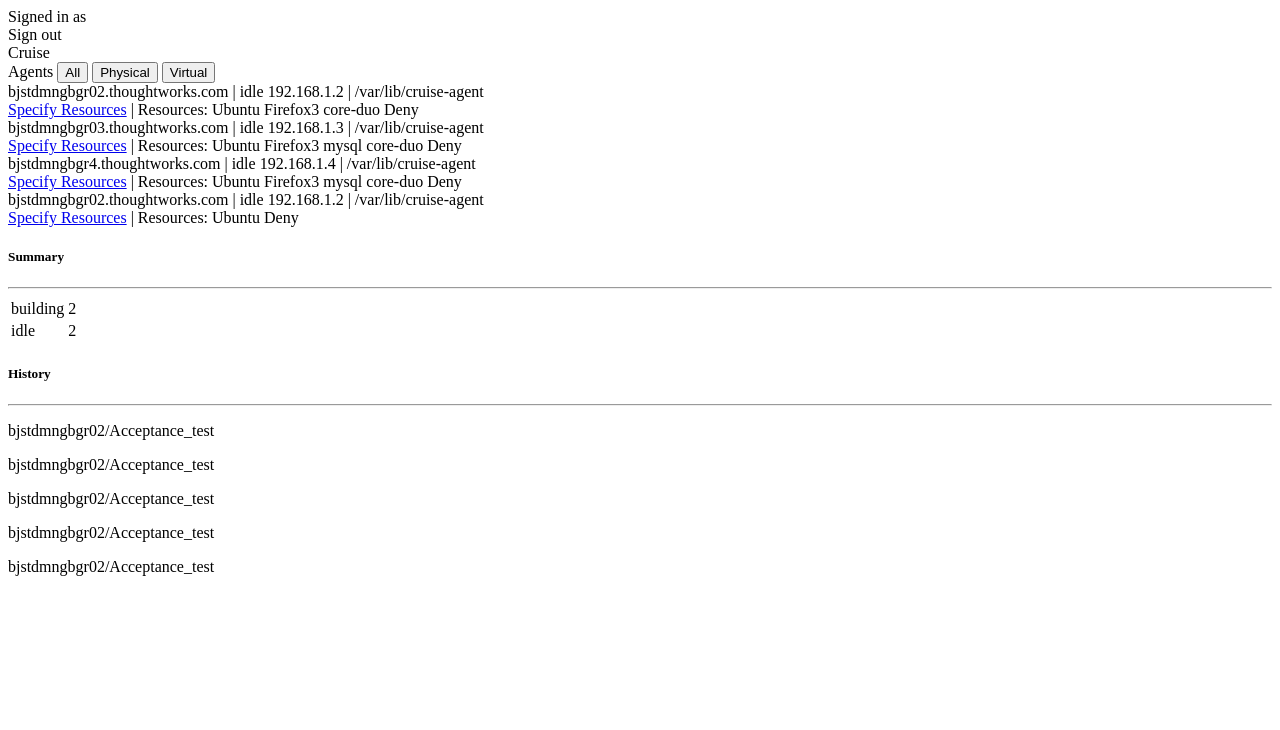
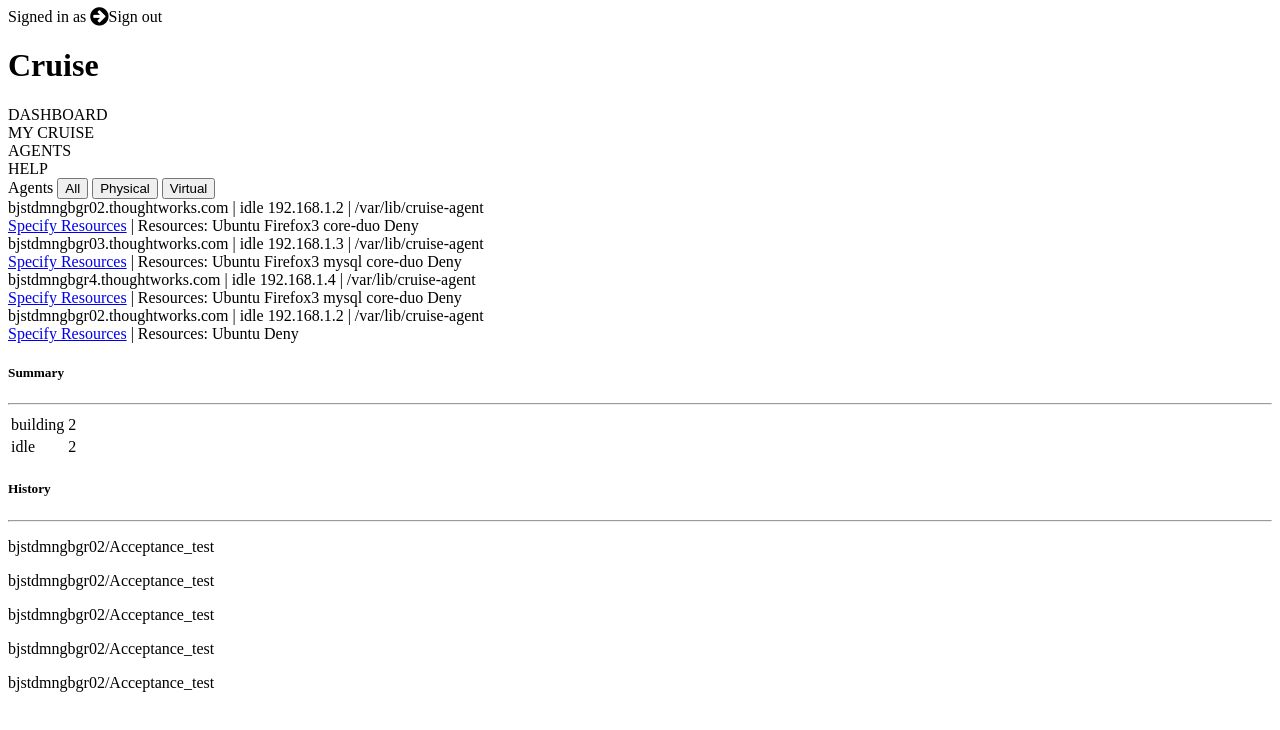
Before and after one commit to itsandromeda/Cruise, a plain HTML site: page index.html in a window 1280 px wide. Drawn offline with Linux system fonts and the light colour scheme.

Commit message:
Tercer commit

```diff
--- a/index.html
+++ b/index.html
@@ -9,21 +9,27 @@
     <!--CABIN GOOGLE FONT-->
     <link href="https://fonts.googleapis.com/css?family=Cabin" rel="stylesheet">
     <!--FONT AWESOME-->
-    <link rel="stylesheet" href="path/to/font-awesome/css/font-awesome.min.css">
+    <link rel="stylesheet" href="https://cdnjs.cloudflare.com/ajax/libs/font-awesome/4.7.0/css/font-awesome.min.css">
 </head>
 
 <body>
-    <header id="header">
-        <div>Signed in as <span id="user"></span></div>
-        <div><span>Sign out</span></div>
+    <header>
+        <div>Signed in as <span id="user"></span><i class="fa fa-arrow-circle-right fa-lg"></i><span>Sign out</span></div>
     </header>
     <div id="main-container">
-        <span>Cruise</span>
+        <h1>Cruise</h1>
+        <div>
+            <div class="tablinks">DASHBOARD</div>
+            <div class="tablinks">MY CRUISE</div>
+            <div class="tablinks">AGENTS</div>
+            <div class="tablinks">HELP</div>
+
+        </div>
         <div id="table-container">
             <span>Agents</span>
-            <button>All</button>
-            <button>Physical</button>
-            <button>Virtual</button>
+            <button class="display">All</button>
+            <button class="display">Physical</button>
+            <button class="display">Virtual</button>
             <div id="left-content">
                 <div class="idle">
                     <span class="circle"></span>
```
